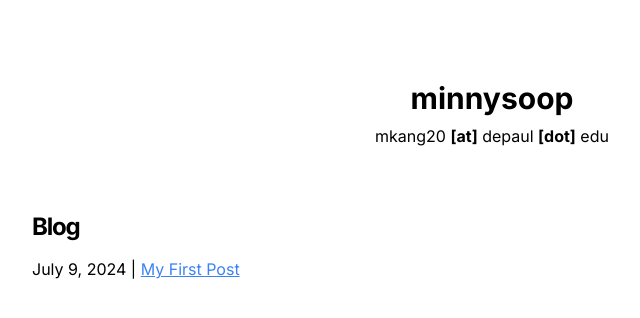
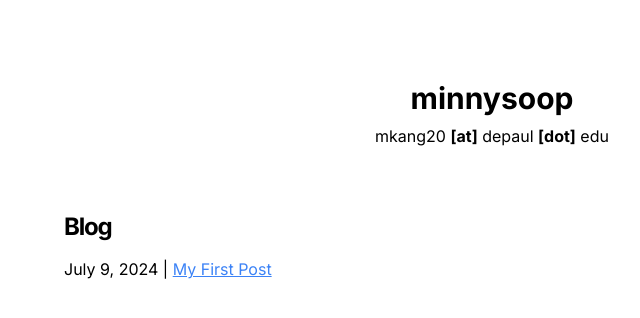
Before and after one commit to minnysoop/Blog, a Next.js app: page / in a window 1280 px wide. Shown: the top 318 px of the page, without its empty margins (148-788 px from the left). Built offline with nearby package versions, Linux system fonts and the light colour scheme.

Commit message:
Modify more styles

```diff
--- a/src/app/_components/section.tsx
+++ b/src/app/_components/section.tsx
@@ -7,7 +7,7 @@ type Props = {
 
 export function Section({ title, children }: Props) {
     return (
-        <div className="mx-auto w-3/4 mb-8">
+        <div className="mx-auto mb-8 max-w-4xl">
             <Container>
                 <h2 className="mb-4 text-2xl font-bold tracking-tighter leading-tight">
                     {title}
```
